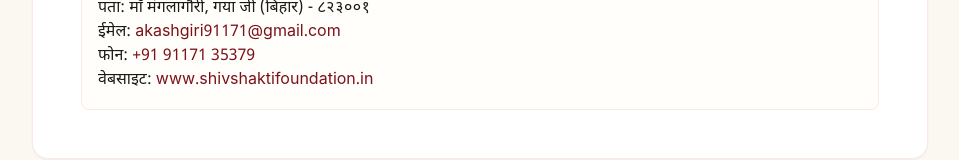
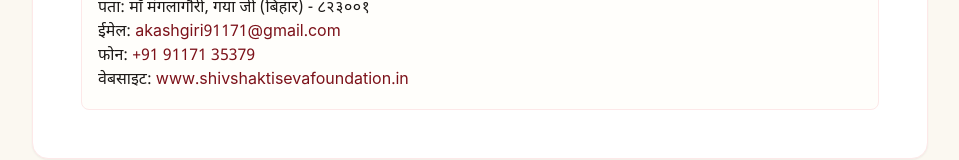
Before and after one commit to killind0d0/shivshakti-seva-foundation, a Next.js app: page /privacy in a window 1280 px wide. Shown: the part 1677-1837 px from the top of the page, without its empty margins (160-1119 px from the left). Built offline with nearby package versions, Linux system fonts and the light colour scheme; no server answers; a web font is replaced by a local one.

Commit message:
fix(seo): align official registered domain shivshaktisevafoundation.in across metadata, sitemap, and links

```diff
--- a/src/app/layout.tsx
+++ b/src/app/layout.tsx
@@ -8,7 +8,7 @@ export const viewport: Viewport = {
   maximumScale: 5,
 };
 
-const siteUrl = process.env.NEXT_PUBLIC_SITE_URL || "https://shivshaktifoundation.in";
+const siteUrl = process.env.NEXT_PUBLIC_SITE_URL || "https://shivshaktisevafoundation.in";
 
 export const metadata: Metadata = {
   metadataBase: new URL(siteUrl),
--- a/src/app/privacy/page.tsx
+++ b/src/app/privacy/page.tsx
@@ -95,7 +95,7 @@ export default function PrivacyPolicyPage() {
             <p>पता: माँ मंगलागौरी, गया जी (बिहार) - ८२३००१</p>
             <p>ईमेल: <a href="mailto:akashgiri91171@gmail.com" className="text-brand-maroon-700 hover:underline">akashgiri91171@gmail.com</a></p>
             <p>फोन: <a href="tel:+919117135379" className="text-brand-maroon-700 hover:underline">+91 91171 35379</a></p>
-            <p>वेबसाइट: <a href="https://shivshaktifoundation.in" className="text-brand-maroon-700 hover:underline">www.shivshaktifoundation.in</a></p>
+            <p>वेबसाइट: <a href="https://shivshaktisevafoundation.in" className="text-brand-maroon-700 hover:underline">www.shivshaktisevafoundation.in</a></p>
           </div>
         </div>
       </div>
--- a/src/app/terms/page.tsx
+++ b/src/app/terms/page.tsx
@@ -92,7 +92,7 @@ export default function TermsOfUsePage() {
             <p>माँ मंगलागौरी, गया जी (बिहार) - ८२३००१</p>
             <p>ईमेल: <a href="mailto:akashgiri91171@gmail.com" className="text-brand-maroon-700 hover:underline">akashgiri91171@gmail.com</a></p>
             <p>फोन: <a href="tel:+919117135379" className="text-brand-maroon-700 hover:underline">+91 91171 35379</a></p>
-            <p>वेबसाइट: <a href="https://shivshaktifoundation.in" className="text-brand-maroon-700 hover:underline">www.shivshaktifoundation.in</a></p>
+            <p>वेबसाइट: <a href="https://shivshaktisevafoundation.in" className="text-brand-maroon-700 hover:underline">www.shivshaktisevafoundation.in</a></p>
           </div>
         </div>
       </div>
--- a/src/components/ContactSection.tsx
+++ b/src/components/ContactSection.tsx
@@ -203,12 +203,12 @@ export default function ContactSection({ data }: ContactSectionProps) {
                       आधिकारिक वेबसाइट:
                     </span>
                     <a
-                      href={data.website || "https://shivshaktifoundation.in"}
+                      href={data.website || "https://shivshaktisevafoundation.in"}
                       target="_blank"
                       rel="noopener noreferrer"
                       className="text-sm font-sans font-bold text-brand-maroon-950 mt-0.5 hover:text-brand-saffron-600 transition block tracking-wide"
                     >
-                      www.shivshaktifoundation.in
+                      www.shivshaktisevafoundation.in
                     </a>
                   </div>
                 </div>
--- a/src/components/DailySankalpWidget.tsx
+++ b/src/components/DailySankalpWidget.tsx
@@ -45,7 +45,7 @@ export default function DailySankalpWidget() {
     }, 4000);
   };
 
-  const siteUrl = process.env.NEXT_PUBLIC_SITE_URL || "https://shivshaktifoundation.in";
+  const siteUrl = process.env.NEXT_PUBLIC_SITE_URL || "https://shivshaktisevafoundation.in";
   const shareText = encodeURIComponent(
     `मैंने आज शिवशक्ति सेवा फाउंडेशन के साथ समाज में निःस्वार्थ सेवा का पावन संकल्प लिया। आप भी जुड़ें: ${siteUrl}`
   );
--- a/src/components/EventCountdown.tsx
+++ b/src/components/EventCountdown.tsx
@@ -76,7 +76,7 @@ export default function EventCountdown() {
       "CALSCALE:GREGORIAN",
       "METHOD:PUBLISH",
       "BEGIN:VEVENT",
-      "UID:ssf-eye-camp-20261015@shivshaktifoundation.in",
+      "UID:ssf-eye-camp-20261015@shivshaktisevafoundation.in",
       "DTSTAMP:20261001T000000Z",
       "DTSTART:20261015T033000Z",
       "DTEND:20261015T113000Z",
--- a/src/components/Footer.tsx
+++ b/src/components/Footer.tsx
@@ -165,12 +165,12 @@ export default function Footer({ onOpenDonation, onOpenAdmin }: FooterProps) {
               <div className="flex items-start gap-2">
                 <Globe className="w-4 h-4 text-brand-gold-400 flex-shrink-0 mt-0.5" />
                 <a
-                  href={process.env.NEXT_PUBLIC_SITE_URL || "https://shivshaktifoundation.in"}
+                  href={process.env.NEXT_PUBLIC_SITE_URL || "https://shivshaktisevafoundation.in"}
                   target="_blank"
                   rel="noopener noreferrer"
                   className="hover:text-brand-gold-300 transition font-sans text-xs tracking-wide"
                 >
-                  www.shivshaktifoundation.in
+                  www.shivshaktisevafoundation.in
                 </a>
               </div>
               <div className="flex items-start gap-2">
@@ -228,7 +228,7 @@ export default function Footer({ onOpenDonation, onOpenAdmin }: FooterProps) {
       <div className="bg-brand-maroon-950/95 border-t border-brand-maroon-900 py-6 text-xs text-brand-cream-400">
         <div className="max-w-7xl mx-auto px-4 sm:px-6 lg:px-8 flex flex-col sm:flex-row items-center justify-between gap-4">
           <div>
-            © २०२६ शिवशक्ति सेवा फाउंडेशन (shivshaktifoundation.in)। सर्वाधिकार सुरक्षित।
+            © २०२६ शिवशक्ति सेवा फाउंडेशन (shivshaktisevafoundation.in)। सर्वाधिकार सुरक्षित।
           </div>
 
           <div className="flex items-center gap-4 flex-wrap justify-center">
--- a/src/components/ShareCard.tsx
+++ b/src/components/ShareCard.tsx
@@ -30,7 +30,7 @@ export default function ShareCard({
 
   if (!isOpen) return null;
 
-  const siteUrl = process.env.NEXT_PUBLIC_SITE_URL || "https://shivshaktifoundation.in";
+  const siteUrl = process.env.NEXT_PUBLIC_SITE_URL || "https://shivshaktisevafoundation.in";
   const shareText = `मैंने शिवशक्ति सेवा फाउंडेशन के माध्यम से दीन-दुखियों एवं बाढ़ पीड़ितों की सहायता में सहयोग किया है।\n\n"नर सेवा ही नारायण सेवा है"\n\nआप भी इस सेवा यज्ञ से जुड़ें: ${siteUrl}/`;
 
   const handleCopy = async () => {
--- a/src/data/foundationData.ts
+++ b/src/data/foundationData.ts
@@ -108,7 +108,7 @@ export const initialFoundationData: FoundationData = {
   phone: "+91 91171 35379",
   emergencyPhone: "+91 91171 35379 (24×7 हेल्पलाइन)",
   email: "akashgiri91171@gmail.com",
-  website: process.env.NEXT_PUBLIC_SITE_URL || "https://shivshaktifoundation.in",
+  website: process.env.NEXT_PUBLIC_SITE_URL || "https://shivshaktisevafoundation.in",
   address: "माँ मंगलागौरी, गया जी (बिहार) - 823001",
   mapsUrl: "https://maps.app.goo.gl/T3QqWjCGMkx9KVJr9?g_st=ac",
   officeHours: "24×7 सदैव उपलब्ध (दिन-रात सेवा में तत्पर)",
```
Also changed, not shown: public/robots.txt, 1 other file (tests, documents, lock files or other folders).
